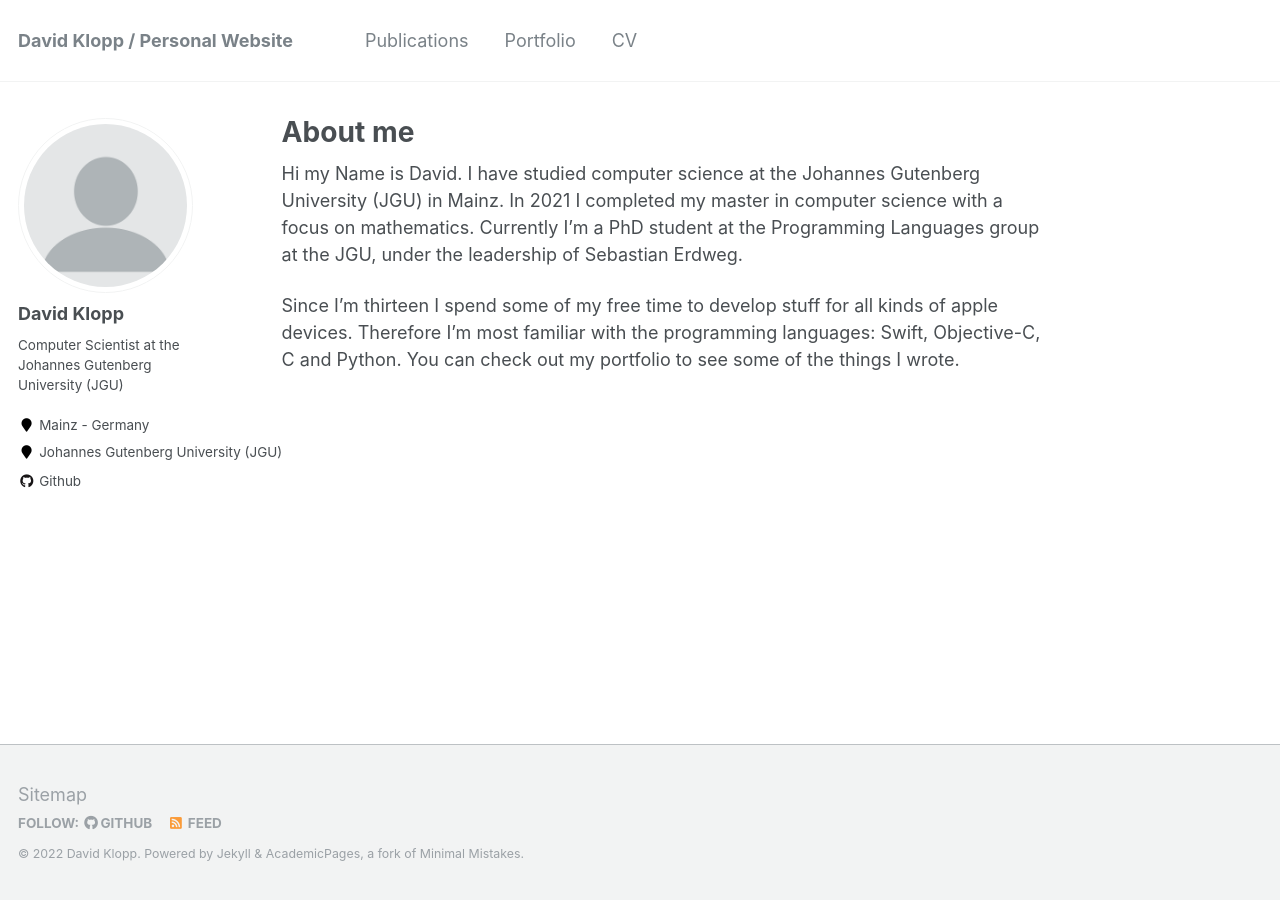
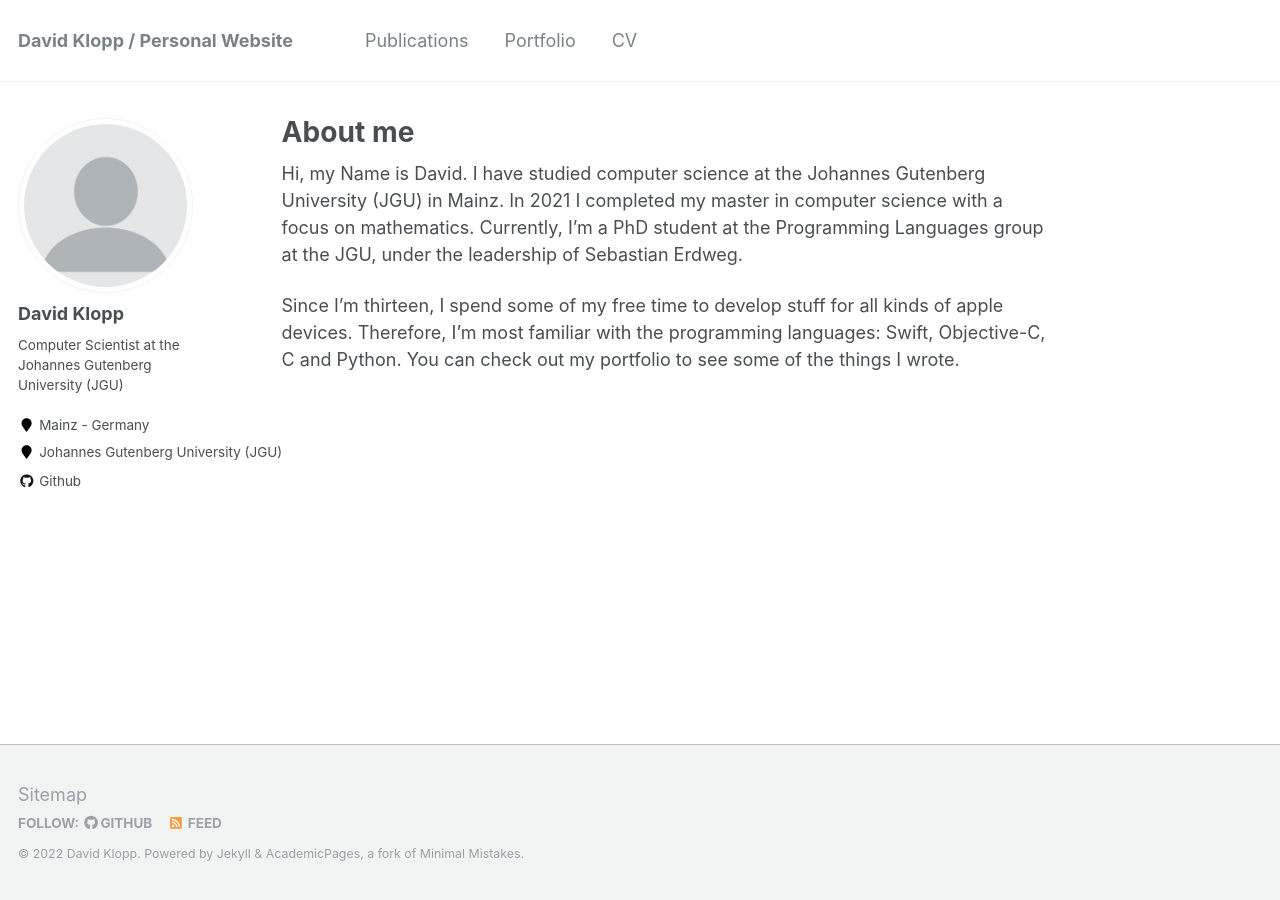
Before and after one commit to Schlaubischlump/schlaubischlump.github.io, a Jekyll site: the page built from _pages/about.md, in a window 1280 px wide. Built offline with Jekyll 4.4.1, drawn with Linux system fonts in a browser that asks for light colours.

```diff
--- a/_pages/about.md
+++ b/_pages/about.md
@@ -8,6 +8,6 @@ redirect_from:
   - /about.html
 ---
 
-Hi my Name is David. I have studied computer science at the Johannes Gutenberg University (JGU) in Mainz. In 2021 I completed my master in computer science with a focus on mathematics. Currently I'm a PhD student at the Programming Languages group at the JGU, under the leadership of Sebastian Erdweg.
+Hi, my Name is David. I have studied computer science at the Johannes Gutenberg University (JGU) in Mainz. In 2021 I completed my master in computer science with a focus on mathematics. Currently, I'm a PhD student at the Programming Languages group at the JGU, under the leadership of Sebastian Erdweg.
 
-Since I'm thirteen I spend some of my free time to develop stuff for all kinds of apple devices. Therefore I'm most familiar with the programming languages: Swift, Objective-C, C and Python. You can check out my portfolio to see some of the things I wrote.
+Since I'm thirteen, I spend some of my free time to develop stuff for all kinds of apple devices. Therefore, I'm most familiar with the programming languages: Swift, Objective-C, C and Python. You can check out my portfolio to see some of the things I wrote.
```
Also changed, not shown: _portfolio/portfolio-3.md (added, +21 -0 lines), _portfolio/portfolio-4.md (added, +7 -0 lines).
